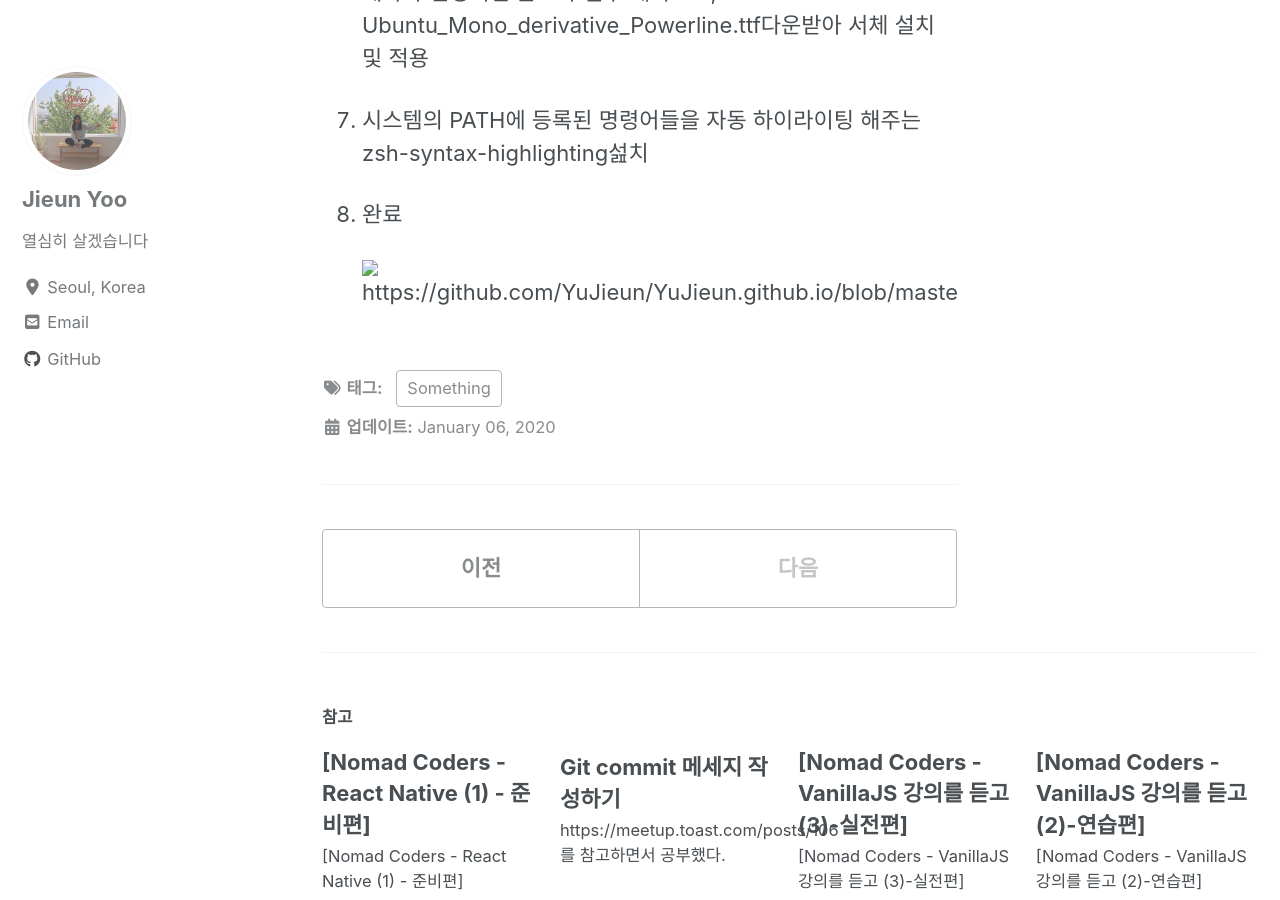
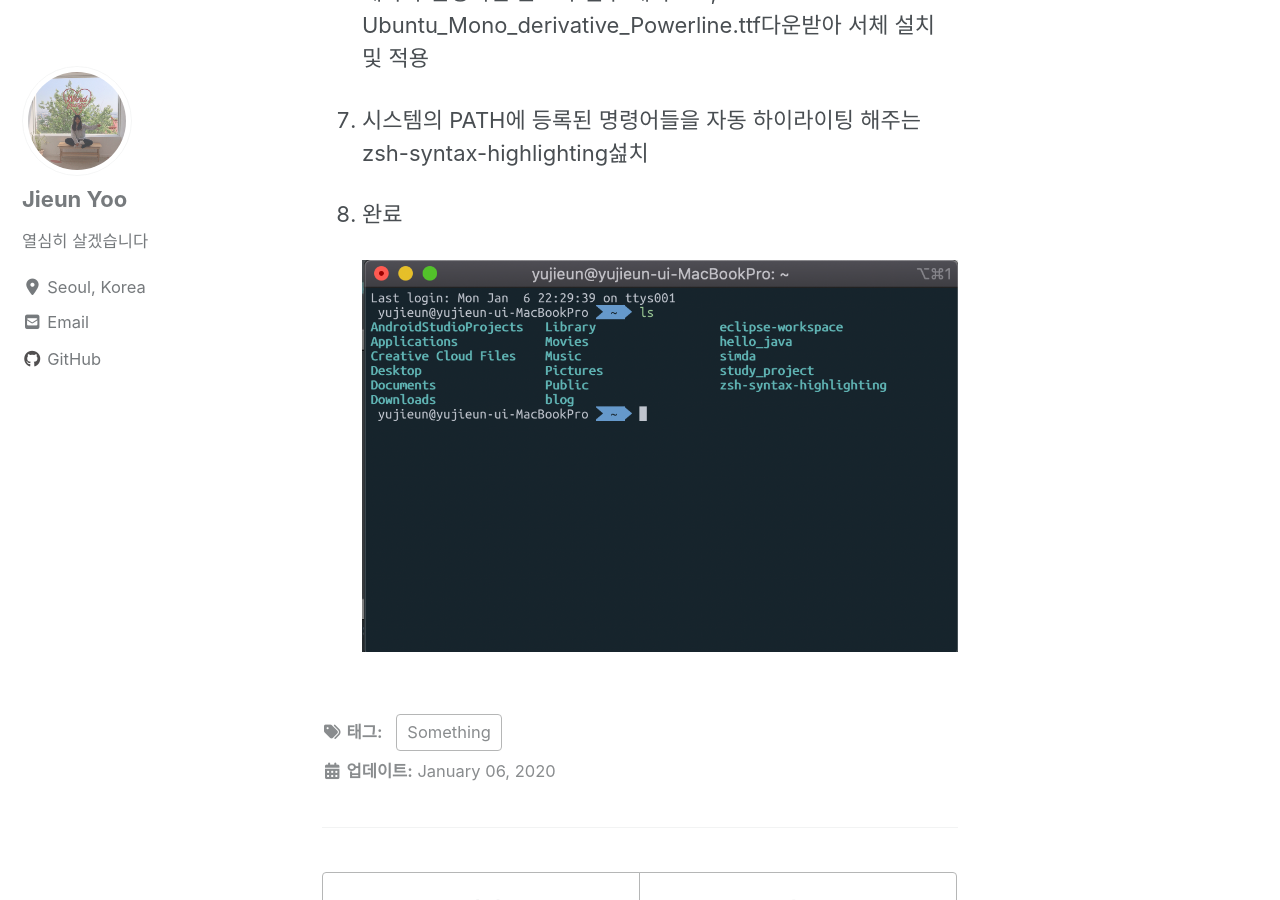
Before and after one commit to YuJieun/YuJieun.github.io, a Jekyll site: the page built from _posts/2020-01-06-changeTerminal.md, in a window 1280 px wide and 900 px high, scrolled down 818 px. Built offline with Jekyll 4.4.1, drawn with Linux system fonts in a browser that asks for light colours; cached includes are drawn as plain includes; nearby versions of some CDN libraries.

Commit message:
Fix typo

```diff
--- a/_posts/2020-01-06-changeTerminal.md
+++ b/_posts/2020-01-06-changeTerminal.md
@@ -31,4 +31,4 @@ toc: true
 
 8. 완료
 
-   ![https://github.com/YuJieun/YuJieun.github.io/blob/master/assets/images/terminal.png]()
+   ![terminal](https://github.com/YuJieun/YuJieun.github.io/blob/master/assets/images/terminal.png)
```
